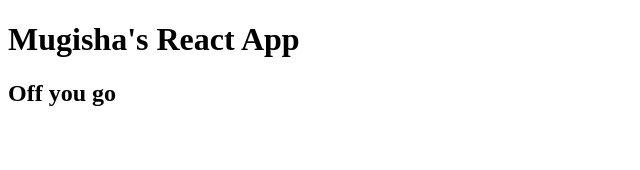
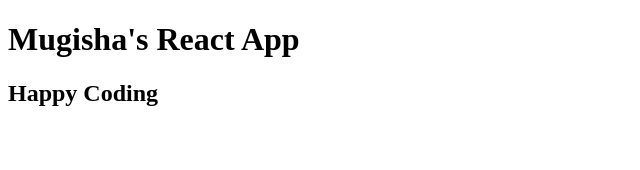
Before and after one commit to georgeo23/quiz-app, a React app: page / in a window 1280 px wide. Shown: the top 170 px of the page, without its empty margins (0-640 px from the left). Built offline with nearby package versions, Linux system fonts and the light colour scheme.

Commit message:
change title of document and initial render

```diff
--- a/package.json
+++ b/package.json
@@ -11,6 +11,7 @@
   "author": "",
   "license": "ISC",
   "devDependencies": {
+    "@babel/plugin-proposal-class-properties": "^7.10.4",
     "babel-loader": "^8.1.0",
     "css-loader": "^4.2.0",
     "html-webpack-plugin": "^4.3.0",
--- a/public/index.html
+++ b/public/index.html
@@ -2,7 +2,7 @@
 <html>
   <head>
     <meta charset="utf-8" />
-    <title>Intro to React and Webpack</title>
+    <title>React App</title>
   </head>
   <body>
     <div id="root"></div>
--- a/src/App.js
+++ b/src/App.js
@@ -1,10 +1,11 @@
 import React from "react";
 class App extends React.Component {
+  state = {};
   render() {
     return (
       <main>
         <h1>Mugisha's React App</h1>
-        <h2>Off you go</h2>
+        <h2>Happy Coding</h2>
       </main>
     );
   }
```
Also changed, not shown: .babelrc.
